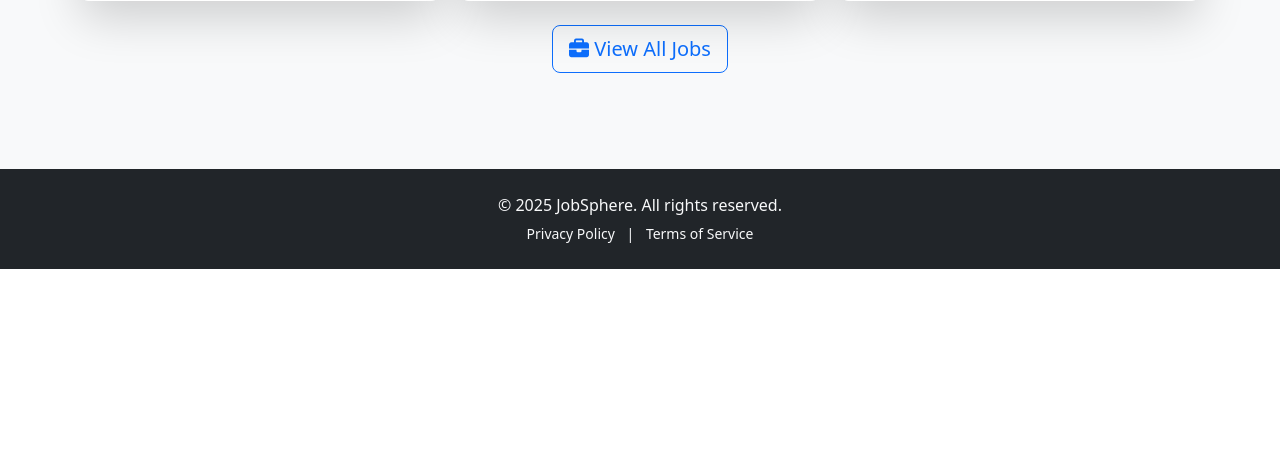
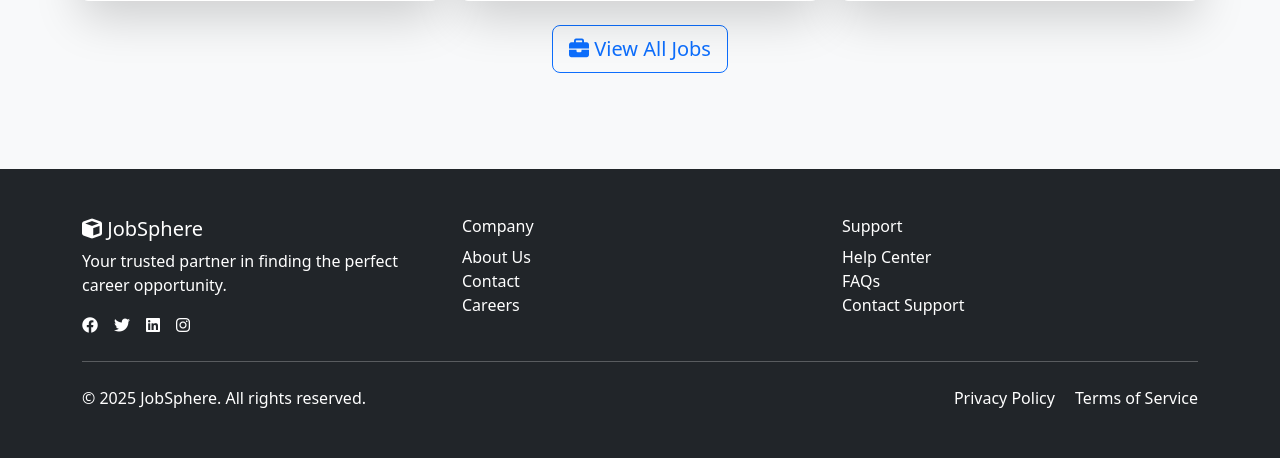
Before and after one commit to Rakesh-edu/JOBSPHERE, a Django app: page /home/ in a window 1280 px wide. Shown: the part 865-1323 px from the top of the page. Before the commit the page ends 1134 px from the top, so only its background shows below. Run offline with Django 5.2, Linux system fonts and the light colour scheme; data comes from the database, SQL or seed files in the repository; some libraries are stand-ins or nearby versions.

Commit message:
footer section add without addding links to them

```diff
--- a/myapp/templates/myapp/base.html
+++ b/myapp/templates/myapp/base.html
@@ -98,15 +98,48 @@
   {% endblock %}
 
   <!-- Footer -->
-  <footer class="bg-dark text-light py-4 mt-5">
-    <div class="container text-center">
-      <p class="mb-1">&copy; 2025 JobSphere. All rights reserved.</p>
-      <small>
-        <a href="#" class="text-light text-decoration-none me-2">Privacy Policy</a> |
-        <a href="#" class="text-light text-decoration-none ms-2">Terms of Service</a>
-      </small>
+  <footer class="bg-dark text-white py-5 mt-5">
+  <div class="container">
+    <div class="row g-4">
+      <div class="col-md-4">
+        <h5><i class="fas fa-cube"></i> JobSphere</h5>
+        <p class="text-white">Your trusted partner in finding the perfect career opportunity.</p>
+        <div class="d-flex gap-3">
+          <a href="#" class="text-white"><i class="fab fa-facebook"></i></a>
+          <a href="#" class="text-white"><i class="fab fa-twitter"></i></a>
+          <a href="#" class="text-white"><i class="fab fa-linkedin"></i></a>
+          <a href="#" class="text-white"><i class="fab fa-instagram"></i></a>
+        </div>
+      </div>
+      <div class="col-md-4">
+        <h6>Company</h6>
+        <ul class="list-unstyled">
+          <li><a href="#" class="text-white text-decoration-none">About Us</a></li>
+          <li><a href="#" class="text-white text-decoration-none">Contact</a></li>
+          <li><a href="#" class="text-white text-decoration-none">Careers</a></li>
+        </ul>
+      </div>
+      <div class="col-md-4">
+        <h6>Support</h6>
+        <ul class="list-unstyled">
+          <li><a href="#" class="text-white text-decoration-none">Help Center</a></li>
+          <li><a href="#" class="text-white text-decoration-none">FAQs</a></li>
+          <li><a href="#" class="text-white text-decoration-none">Contact Support</a></li>
+        </ul>
+      </div>
     </div>
-  </footer>
+    <hr class="my-4">
+    <div class="d-flex justify-content-between flex-wrap">
+      <p class="mb-0">&copy; 2025 JobSphere. All rights reserved.</p>
+      <div>
+        <a href="#" class="text-white text-decoration-none me-3">Privacy Policy</a>
+        <a href="#" class="text-white text-decoration-none">Terms of Service</a>
+      </div>
+    </div>
+  </div>
+</footer>
+
+
 
   <script src="https://cdnjs.cloudflare.com/ajax/libs/bootstrap/5.3.0/js/bootstrap.bundle.min.js"></script>
 </body>
```
